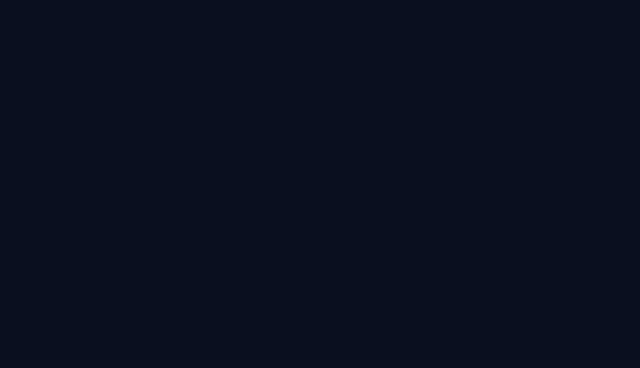
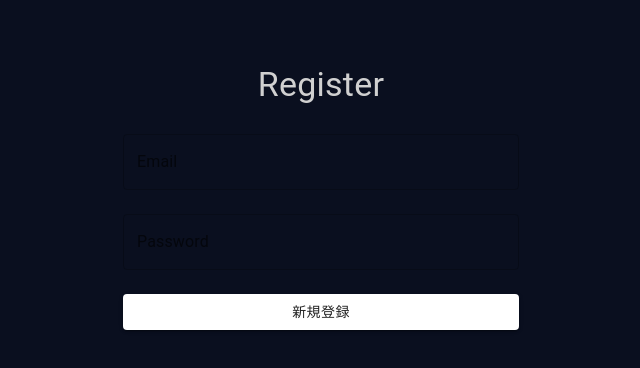
Before and after one commit to AnnkoATAMA/brachion, a React (Vite) app in the folder frontend/: page /register in a window 1280 px wide. Shown: the top 368 px of the page, without its empty margins (319-959 px from the left). Built offline with nearby package versions, Linux system fonts and the light colour scheme.

Commit message:
register

```diff
--- a/frontend/src/components/Register.tsx
+++ b/frontend/src/components/Register.tsx
@@ -1,12 +1,68 @@
-import {Box, Container} from "@mui/material";
+import {Box, Button, Container, TextField, Typography} from "@mui/material";
+import {useState} from "react";
+import {useNavigate} from "react-router-dom";
 
 const Register = () => {
+    const [email, setEmail] = useState("");
+    const [password, setPassword] = useState("");
+    const navigate = useNavigate();
+
+    const handleRegister = async () => {
+        try {
+            const response = await fetch("/api/user/register", {
+                method: "POST",
+                headers: {
+                    "Content-Type": "application/json"
+                },
+                body: JSON.stringify({ email, password })
+            });
+
+            if (response.ok) {
+                navigate("/login");
+            } else {
+                alert("Registration failed");
+            }
+        } catch (error) {
+            console.error("Registration error", error);
+        }
+    };
+
     return (
-        <Container>
+        <Container maxWidth="xs" sx={{ mt: 8 }}>
             <Box>
-
+                <Typography variant="h4" align="center" gutterBottom>
+                    Register
+                </Typography>
+            </Box>
+            <Box>
+                <TextField
+                    fullWidth
+                    label="Email"
+                    variant="outlined"
+                    margin="normal"
+                    value={email}
+                    onChange={(e) => setEmail(e.target.value)}
+                />
+                <TextField
+                    fullWidth
+                    label="Password"
+                    type="password"
+                    variant="outlined"
+                    margin="normal"
+                    value={password}
+                    onChange={(e) => setPassword(e.target.value)}
+                />
+                <Button
+                    fullWidth
+                    variant="contained"
+                    color="primary"
+                    sx={{ mt: 2 }}
+                    onClick={handleRegister}
+                >
+                    新規登録
+                </Button>
             </Box>
         </Container>
-    )
+    );
 }
 export default Register;
```
